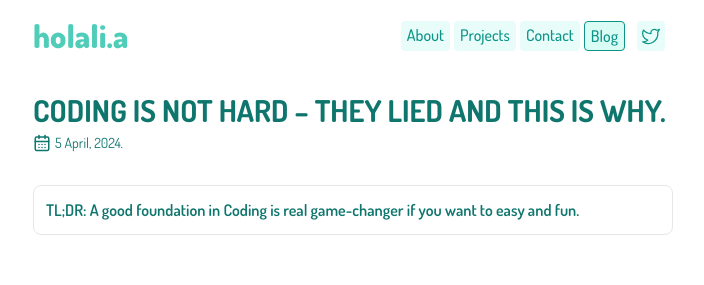
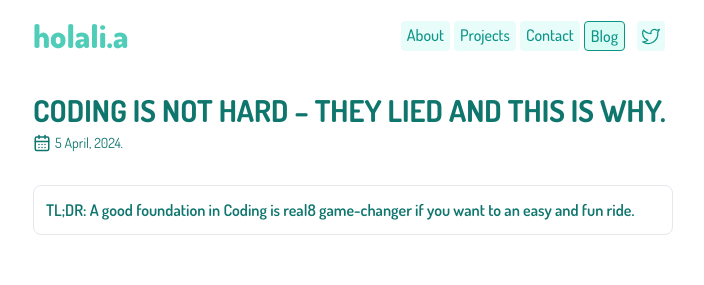
Before and after one commit to holaliamewu/portfolio-react, a React (Vite) app: page /blog/coding-is-not-hard in a window 1280 px wide. Shown: the top 285 px of the page, without its empty margins (287-991 px from the left). Built offline with nearby package versions, Linux system fonts and the light colour scheme; a web font is replaced by a local one.

Commit message:
fix: still some ui changes

```diff
--- a/src/pages/About.jsx
+++ b/src/pages/About.jsx
@@ -20,16 +20,16 @@ export default function About() {
                 className='font-[700] text-[17px] xs:text-[19px] py-2 text-center md:text-left'
                   >Bits About Myself.</h4>
                 <p className='text-[15px] tracking-wider leading-[1.8] font-[400] text-justify hyphens-auto md:w-[90%]'
-                >Akwaaba! [ means Welcome in Twi ]. I'm Holali, a dev with a growing eye for aesthetics.
+                >Akwaaba! [ means Welcome in <span className='italic ' >Twi</span> ]. I'm Holali, a dev with a growing eye for aesthetics.
                 I recently graduated from <a className='font-[600] origin-left hover:underline'
                 href='https://scrimba.com/learn/frontend'
                 target='_blank'>Scrimba's Frontend Developer Course</a> and I'm ready to share all I've got.
                 I'm currently pursuing a degree in computer Science at the Ghana Communication Technology University.</p><br/>
                 <p className='text-[15px] tracking-wider font-[400] leading-[1.8] text-justify hyphens-auto md:w-[90%]'> I effortlessly love
                 to build optimized and interactive web applications with readable and
-                maintainable code. When I don't have my hands on the keyboard, I'm definitely reading, watching soccer or the
-                <a href="https://www.youtube.com/@sidemenreacts" className="underline " target="_blank" > Sidemen </a> [ or the
-                <a href="https://youtube.com/@betasquad/" className="underline " target="_blank" > Beta Squad</a> ].
+                maintainable code. When I don't have my hands on the keyboard, I'm definitely reading, watching soccer or the <a
+                href="https://www.youtube.com/@sidemenreacts" className="underline " target="_blank" >Sidemen</a> [ or the <a
+                href="https://youtube.com/@betasquad/" className="underline " target="_blank" >Beta Squad</a> ].
                 I think I have some passion for content creating too. I'll definitely hop on it some point in my career.</p>
         </div>
         <a
--- a/src/pages/Blog.jsx
+++ b/src/pages/Blog.jsx
@@ -9,7 +9,7 @@ export default function Blog() {
           <span className="flex flex-col justify-between md:w-[70%] text-[15px] xs:w-[90%] border-b p-1 xs:mx-auto md:mx-0 " >
           <NavLink to='/blog/coding-is-not-hard/' className="hover:underline text-2xl font-bold " > ~ Coding is not Hard: They lied and here's why.</NavLink>
           <h6 className="font-[500] text-[13.5px] underline ">5 April, 2024.</h6>
-          <h4 className="text-sm my-3" > I’m sure you’ve heard the cliché before: 'Coding is hard.' Almost every senior developer
+          <h4 className="text-[15px] my-3" > I’m sure you’ve heard the cliché before: 'Coding is hard.' Almost every senior developer
           I know says this at least once when giving advice to a newbie on breaking into tech and
           landing their first job. While there's a grain of truth in this cliché...</h4>
       </span>
--- a/src/pages/BlogOne.jsx
+++ b/src/pages/BlogOne.jsx
@@ -6,7 +6,8 @@ export default function BlogOne() {
       <div className='' >
         <h1 className=" text-3xl font-bold mt-8 mb-1" >CODING IS NOT HARD – THEY LIED AND THIS IS WHY.</h1>
         <h4 className='flex items-center text-[14px] gap-1 mb-8' > <CalendarDays size={18} /> 5 April, 2024.</h4>
-          <h3 className='p-3 border rounded-lg font-[600] mt-4 mb-12' >TL;DR: A good foundation in Coding is real game-changer if you want to easy and fun. </h3>
+          <h3 className='p-3 border rounded-lg font-[600] mt-4 mb-12'>
+          TL;DR: A good foundation in Coding is real8 game-changer if you want to an easy and fun ride. </h3>
         <p className='text-justify text-[18px]' >
         I’m sure you’ve heard the cliché before: 'Coding is hard.' Almost every senior developer
         I know says this at least once when giving advice to a newbie on breaking into tech and
```
